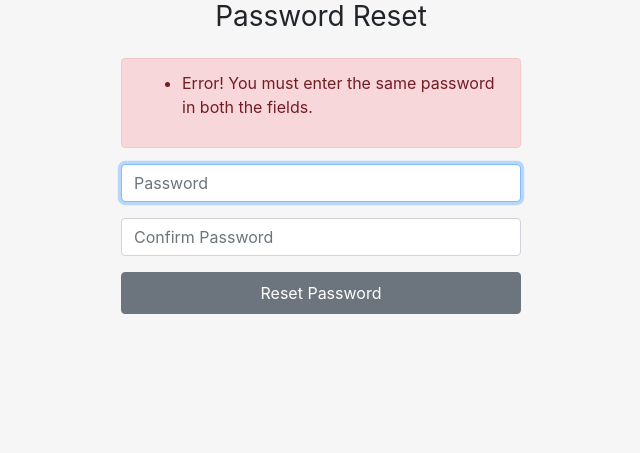
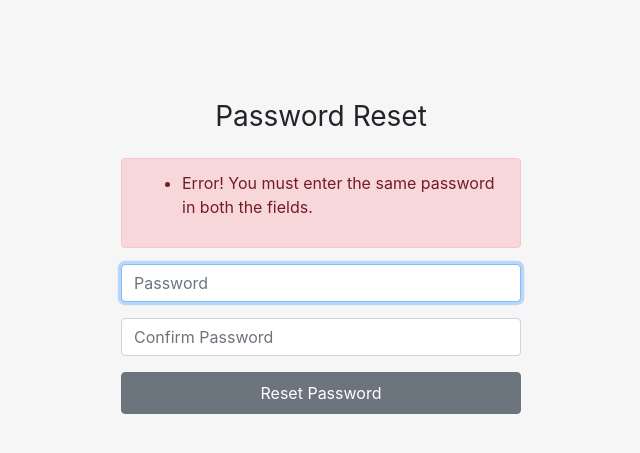
Before and after one commit to bamblebam/Automatic-Answer-grading-using-ML, a Python web app: template templates/Password_4.html in a window 1280 px wide. Shown: the part 56-509 px from the top of the page, without its empty margins (319-959 px from the left). Run offline with Jinja, Linux system fonts and the light colour scheme; the template is opened without the code that fills it, so the values that code supplies are empty; some libraries are stand-ins or nearby versions.

Commit message:
Updated authentication.css for Password files

```diff
--- a/static/css/authentication.css
+++ b/static/css/authentication.css
@@ -46,3 +46,7 @@ a {
 .container_password {
   margin-top: 150px;
 }
+
+.container_password4 {
+  margin-top: 100px;
+}
```
